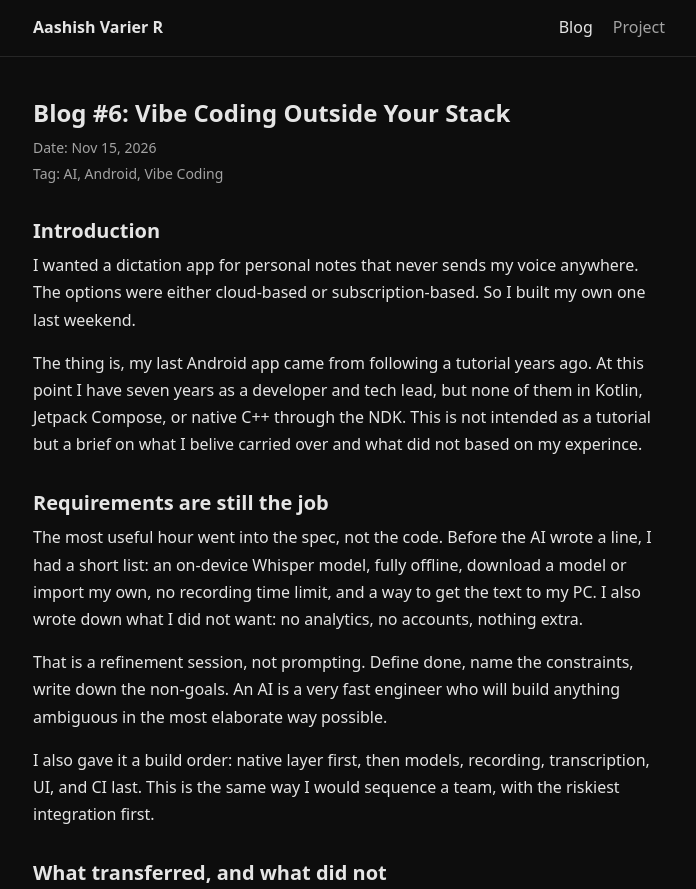
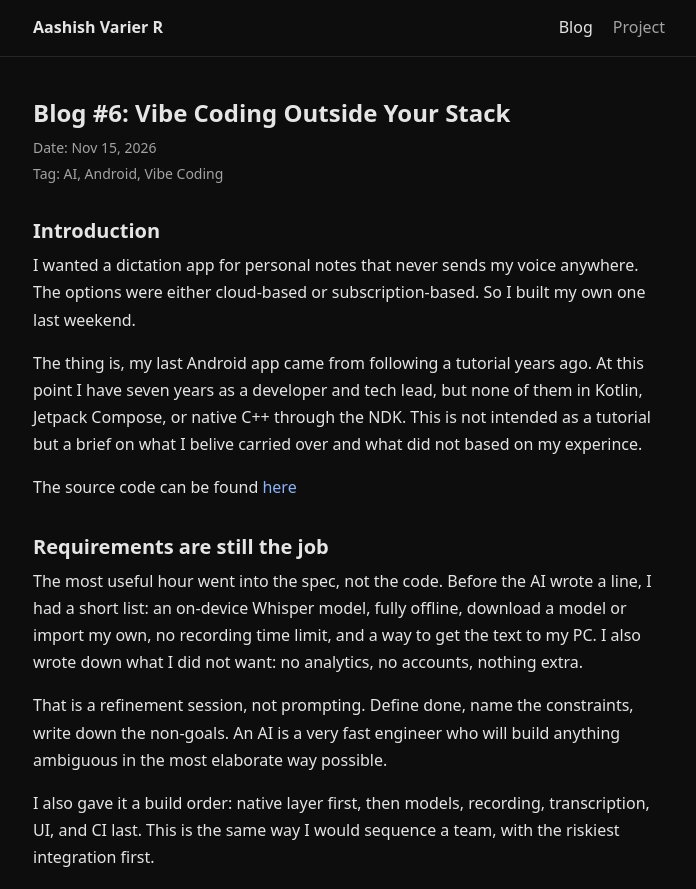
Before and after one commit to AashishVarier/portfolio, a plain HTML site: page blog/blog6.html in a window 1280 px wide. Shown: the top 889 px of the page, without its empty margins (291-987 px from the left). Drawn offline with Linux system fonts and the light colour scheme.

Commit message:
Update blog6.html

```diff
--- a/blog/blog6.html
+++ b/blog/blog6.html
@@ -58,6 +58,9 @@
   <h2>Introduction</h2>
     <p>I wanted a dictation app for personal notes that never sends my voice anywhere. The options were either cloud-based or subscription-based. So I built my own one last weekend.</p>
     <p>The thing is, my last Android app came from following a tutorial years ago. At this point I have seven years as a developer and tech lead, but none of them in Kotlin, Jetpack Compose, or native C++ through the NDK. This is not intended as a tutorial but a brief on what I belive carried over and what did not based on my experince.</p>
+
+    <p>The source code can be found <a href="https://github.com/AashishVarier/inkwell-private-transcriber">here</a></p>
+
 
     <h2>Requirements are still the job</h2>
     <p>The most useful hour went into the spec, not the code. Before the AI wrote a line, I had a short list: an on-device Whisper model, fully offline, download a model or import my own, no recording time limit, and a way to get the text to my PC. I also wrote down what I did not want: no analytics, no accounts, nothing extra.</p>
```
